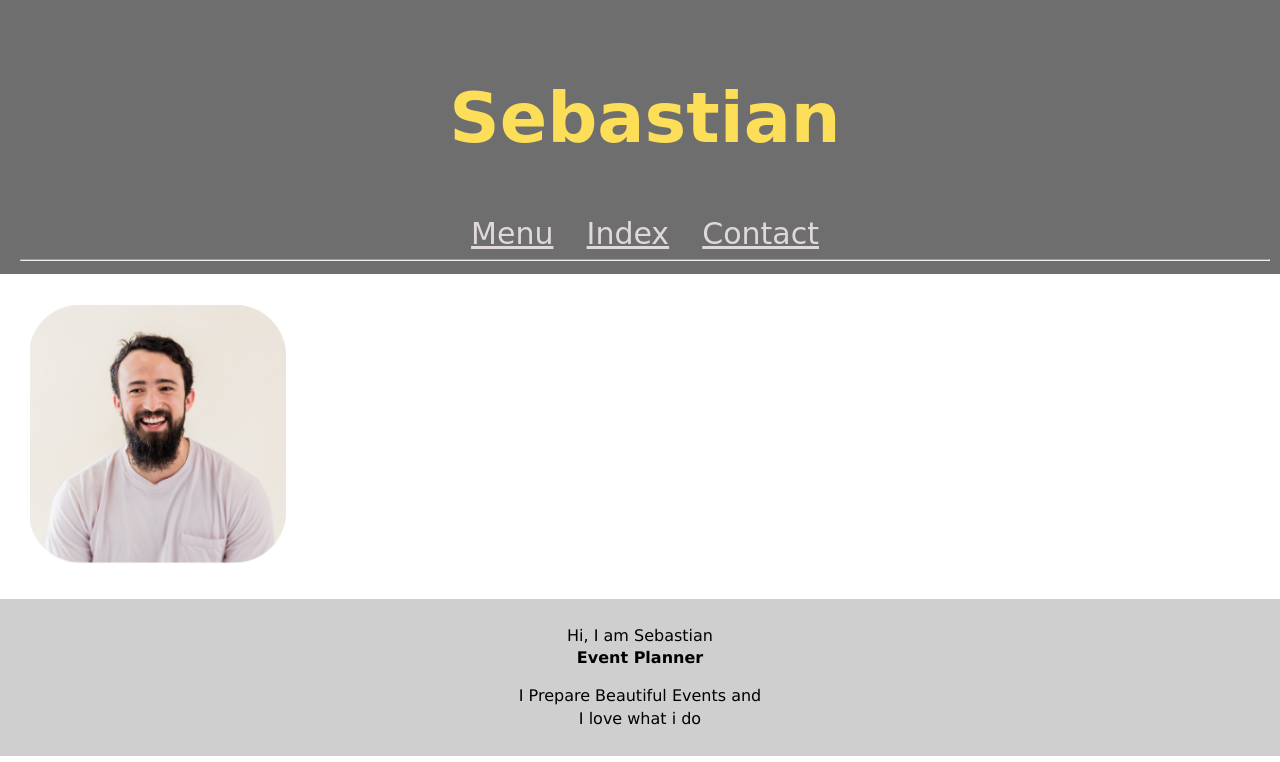
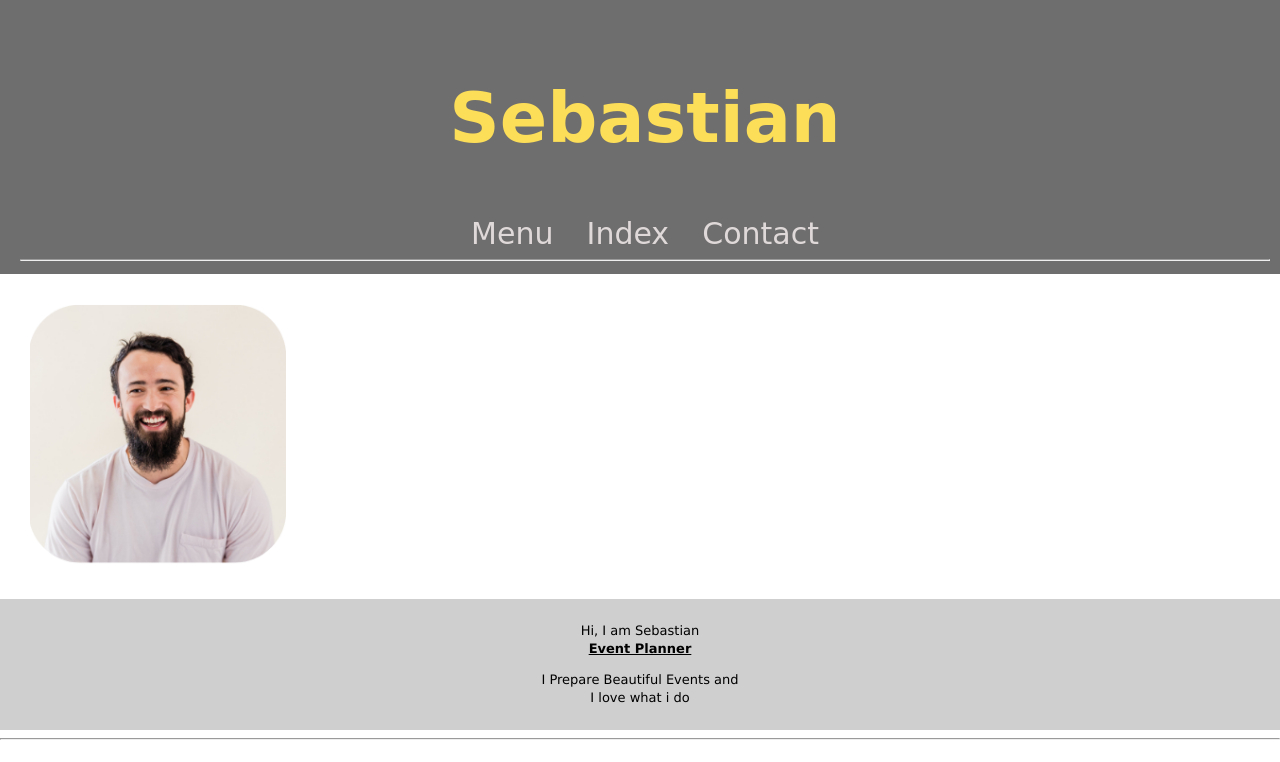
Before and after one commit to Overcops/Overcops.github.io, a plain HTML site: page Menu.html in a window 1280 px wide. Shown: the top 762 px of the page. Drawn offline with Linux system fonts and the light colour scheme.

Commit message:
Add files via upload

```diff
--- a/Menu.html
+++ b/Menu.html
@@ -4,7 +4,7 @@
 <meta charset="UTF-8">
 <title>Sebastian</title>
 <meta name="description" content="Portfolio">
-<link href="index.css" rel="stylesheet">
+<link href="index.css" rel="stylesheet" media="screen">
 </head>
 <body>
 <header class="main1">
@@ -21,7 +21,7 @@
 <article>
 <img src="Outils/me.png" class="Image" alt="Error" width="190" height="190">
 <section class="Art1">
-        <p>Hi, I am Sebastian<br><strong>Event Planner</strong></p>
+        <p>Hi, I am Sebastian<br><strong><span>Event Planner</span></strong></p>
         <p>I Prepare Beautiful Events and<br>I love what i do</p>
 </section>
 </article>
@@ -38,7 +38,7 @@
 <article>
     <h2>Education</h2>
 <section class="Art3">
-            <p>2020 <strong>Bachelor of Science in Management</strong></p>
+            <p>2020 <strong><span>Bachelor of Science in Management</span></strong></p>
             <p>Tresswood University
             Excellence in Event Execution</p>
 </section>
--- a/index.css
+++ b/index.css
@@ -14,13 +14,16 @@ h2 {
 
                 color: rgba(243, 235, 235, 0.856);
                 font-size: 30px;
-            }
+                text-decoration: none;
+}
 
 .Link-External:hover {
                      color: rgba(243, 204, 30, 0.753);
-
+                    text-decoration:underline;
 }
-
+p {
+    font-size: 13px;
+}
 .main1 {
         background: rgba(2, 0, 0, 0.568);
         padding: 20px 10px 5px 20px;
@@ -77,3 +80,6 @@ body {
 .btn:hover {
             color: rgba(175, 168, 168, 0.527);
 }
+span {
+    text-decoration:underline
+}
```
Also changed, not shown: Contact.html (+1 -1 lines), Index.html (+1 -1 lines).
